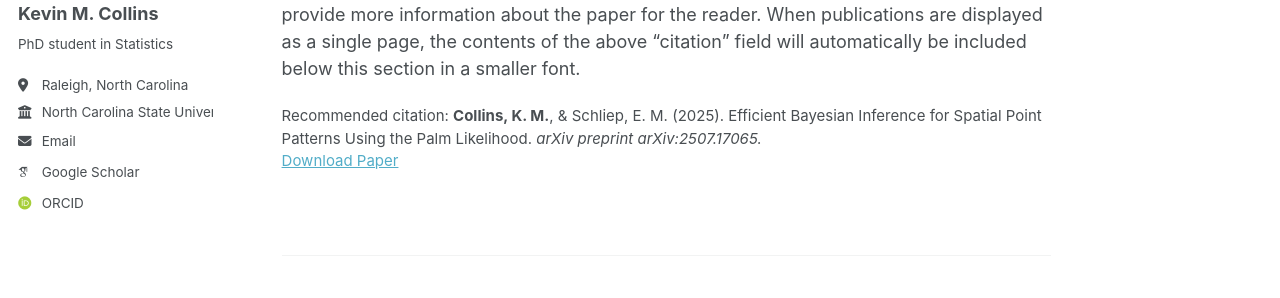
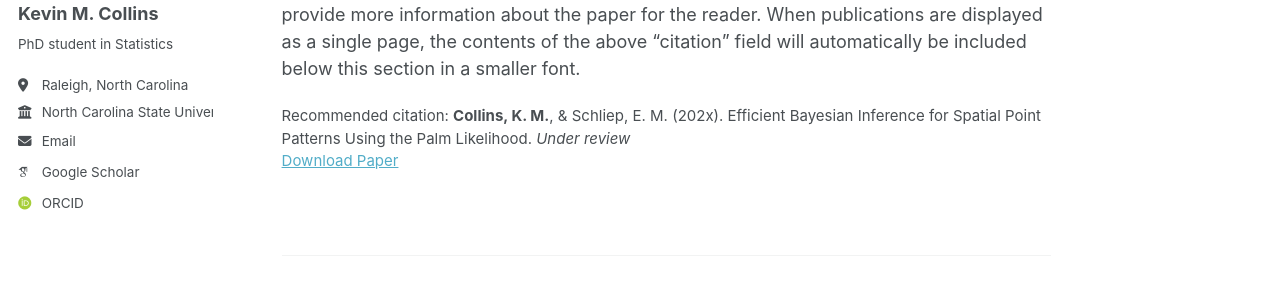
Before and after one commit to kecollins/kecollins.github.io, a Jekyll site: the page built from _publications/2025-JCGS.md, in a window 1280 px wide and 1134 px high. Shown: the part 277-575 px from the top of the window. Built offline with Jekyll 4.4.1, drawn with Linux system fonts in a browser that asks for light colours; some web fonts are replaced; a script that is not in the unit is left out.

Commit message:
Update and rename 2025-palm.md to 2025-JCGS.md

```diff
--- a/_publications/2025-palm.md
+++ b/_publications/2025-JCGS.md
@@ -2,7 +2,7 @@
 title: "Efficient Bayesian inference for spatial point patterns using the Palm likelihood"
 collection: publications
 paperurl: '(https://arxiv.org/abs/2507.17065)'
-citation: '<strong>Collins, K. M.</strong>, & Schliep, E. M. (2025). Efficient Bayesian Inference for Spatial Point Patterns Using the Palm Likelihood. <em>arXiv preprint arXiv:2507.17065.</em>'
+citation: '<strong>Collins, K. M.</strong>, & Schliep, E. M. (202x). Efficient Bayesian Inference for Spatial Point Patterns Using the Palm Likelihood. <em>Under review</em>'
 status: 'under-review'
 ---
 The contents above will be part of a list of publications, if the user clicks the link for the publication than the contents of section will be rendered as a full page, allowing you to provide more information about the paper for the reader. When publications are displayed as a single page, the contents of the above "citation" field will automatically be included below this section in a smaller font.
```
